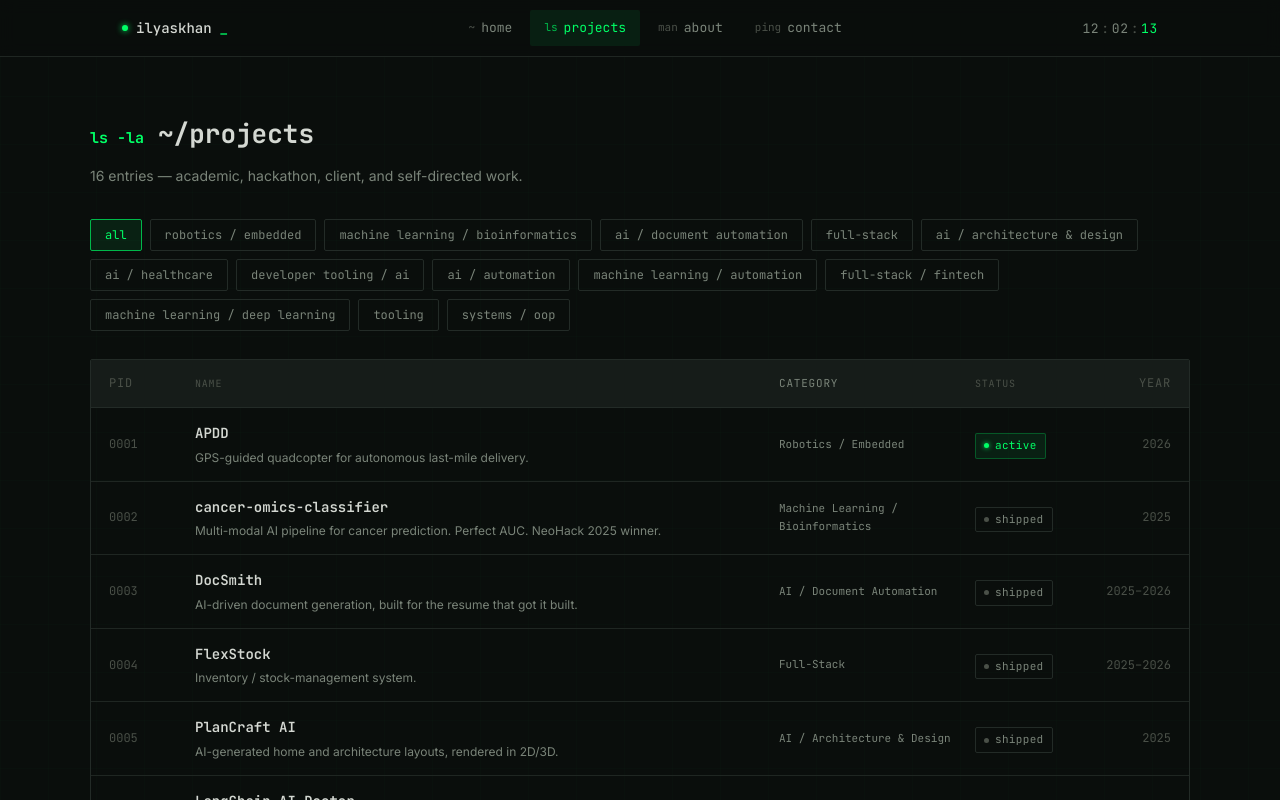
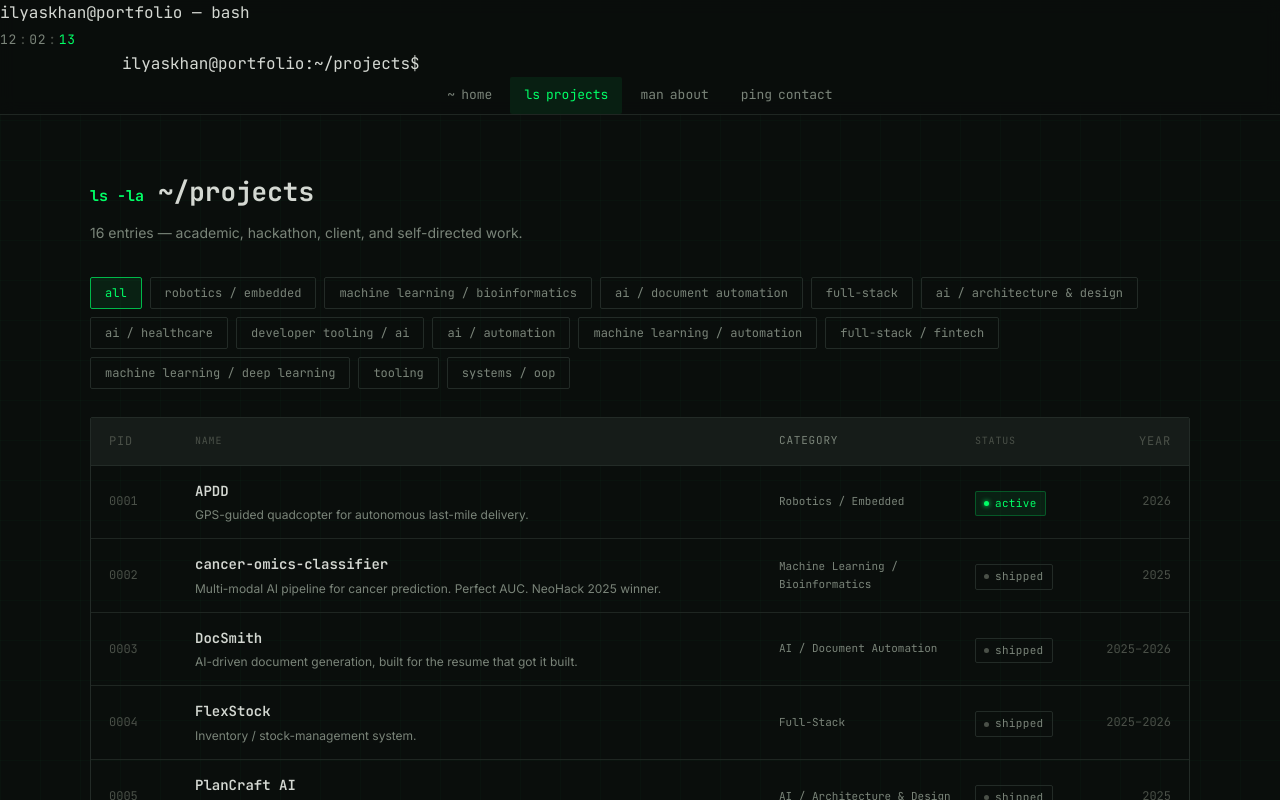
Before and after one commit to ilyaskhan12Q/portfolio, a React (Vite) app: page /portfolio/projects in a window 1280 px wide. Shown: the top 800 px of the page. Built offline with nearby package versions, Linux system fonts and the light colour scheme.

Commit message:
revert 3d binary clock and restore terminal boot sequence

```diff
--- a/package.json
+++ b/package.json
@@ -12,12 +12,9 @@
     "deploy": "gh-pages -d dist"
   },
   "dependencies": {
-    "@react-three/drei": "^10.7.7",
-    "@react-three/fiber": "^9.6.1",
     "react": "^19.2.6",
     "react-dom": "^19.2.6",
-    "react-router-dom": "^7.18.0",
-    "three": "^0.184.0"
+    "react-router-dom": "^7.18.0"
   },
   "devDependencies": {
     "@eslint/js": "^10.0.1",
--- a/src/components/Hero3DScene.jsx
+++ /dev/null
@@ -1,176 +0,0 @@
-import { useState, useEffect, useRef } from 'react';
-import { Canvas, useFrame } from '@react-three/fiber';
-import { Text } from '@react-three/drei';
-import * as THREE from 'three';
-
-// Helper to convert number to binary digits array
-function toBinaryDigits(num, bits) {
-  return num.toString(2).padStart(bits, '0').split('');
-}
-
-function Column3D({ x, yPositions, bits, value, label }) {
-  const digits = toBinaryDigits(value, bits);
-
-  return (
-    <group position={[x, 0, 0]}>
-      {/* Label at the bottom */}
-      <Text
-        position={[0, -2.6, 0.1]}
-        fontSize={0.3}
-        color="#7a8479" // var(--text-dim)
-        anchorX="center"
-        anchorY="middle"
-        font="https://cdn.jsdelivr.net/npm/@fontsource/jetbrains-mono@5.0.20/files/jetbrains-mono-latin-400-normal.woff" // Fallback JetBrains Mono font
-      >
-        {label}
-      </Text>
-
-      {/* Grid line indicator down the column */}
-      <mesh position={[0, 0, -0.05]}>
-        <planeGeometry args={[0.02, 4.4]} />
-        <meshBasicMaterial color="#1f2622" transparent opacity={0.5} />
-      </mesh>
-
-      {yPositions.map((y, i) => {
-        const isOn = digits[i] === '1';
-        return (
-          <group key={i} position={[0, y, 0]}>
-            {/* Outer ring / socket */}
-            <mesh rotation={[Math.PI / 2, 0, 0]}>
-              <ringGeometry args={[0.26, 0.3, 32]} />
-              <meshBasicMaterial color="#232b27" side={THREE.DoubleSide} />
-            </mesh>
-
-            {/* Glowing sphere */}
-            <mesh>
-              <sphereGeometry args={[0.22, 16, 16]} />
-              <meshStandardMaterial
-                color={isOn ? '#00ff66' : '#0e1411'}
-                emissive={isOn ? '#00ff66' : '#000000'}
-                emissiveIntensity={isOn ? 3.0 : 0}
-                roughness={isOn ? 0.1 : 0.8}
-                metalness={isOn ? 0.1 : 0.6}
-              />
-            </mesh>
-          </group>
-        );
-      })}
-    </group>
-  );
-}
-
-function SceneContent({ scrollRef }) {
-  const [time, setTime] = useState(new Date());
-  const lightRef = useRef();
-
-  useEffect(() => {
-    const id = setInterval(() => setTime(new Date()), 1000);
-    return () => clearInterval(id);
-  }, []);
-
-  const h = time.getHours();
-  const m = time.getMinutes();
-  const s = time.getSeconds();
-
-  const hY = [1.6, 0.8, 0.0, -0.8, -1.6];
-  const mY = [2.0, 1.2, 0.4, -0.4, -1.2, -2.0];
-  const sY = [2.0, 1.2, 0.4, -0.4, -1.2, -2.0];
-
-  // Smoothly update camera position based on scroll ref in the render loop
-  useFrame((state) => {
-    const maxScroll = 800;
-    const scrollOffset = Math.min(scrollRef.current / maxScroll, 1.0);
-
-    // Subtle pull back, raise Y slightly, and tilt camera
-    const targetX = -scrollOffset * 1.5;
-    const targetY = 0.3 + scrollOffset * 1.2;
-    const targetZ = 6.2 + scrollOffset * 3.8;
-
-    const targetRotX = -0.05 + scrollOffset * 0.12;
-    const targetRotY = -scrollOffset * 0.25;
-    const targetRotZ = scrollOffset * 0.06;
-
-    // Smooth interpolation (lerp)
-    state.camera.position.x = THREE.MathUtils.lerp(state.camera.position.x, targetX, 0.08);
-    state.camera.position.y = THREE.MathUtils.lerp(state.camera.position.y, targetY, 0.08);
-    state.camera.position.z = THREE.MathUtils.lerp(state.camera.position.z, targetZ, 0.08);
-
-    state.camera.rotation.x = THREE.MathUtils.lerp(state.camera.rotation.x, targetRotX, 0.08);
-    state.camera.rotation.y = THREE.MathUtils.lerp(state.camera.rotation.y, targetRotY, 0.08);
-    state.camera.rotation.z = THREE.MathUtils.lerp(state.camera.rotation.z, targetRotZ, 0.08);
-
-    // Dynamic light breathing effect
-    if (lightRef.current) {
-      lightRef.current.intensity = 3.0 + Math.sin(state.clock.elapsedTime * 2.5) * 0.6;
-    }
-  });
-
-  return (
-    <>
-      <ambientLight intensity={0.12} color="#d4d8d2" />
-
-      {/* Central volumetric light representing clock illumination */}
-      <pointLight
-        ref={lightRef}
-        position={[0, 0, 1.2]}
-        intensity={3.5}
-        distance={12}
-        color="#00ff66"
-        decay={2.0}
-      />
-
-      <group position={[0, 0.2, 0]}>
-        {/* Backplate / Instrument housing */}
-        <mesh position={[0, 0, -0.22]}>
-          <boxGeometry args={[5.2, 5.0, 0.08]} />
-          <meshStandardMaterial color="#0b0e0c" roughness={0.95} metalness={0.1} />
-        </mesh>
-
-        {/* Cyber wireframe overlay on the panel */}
-        <mesh position={[0, 0, -0.21]}>
-          <boxGeometry args={[5.22, 5.02, 0.09]} />
-          <meshStandardMaterial color="#1f2622" wireframe />
-        </mesh>
-
-        {/* 3D Columns */}
-        <Column3D x={-1.6} yPositions={hY} bits={5} value={h} label="HH" />
-        <Column3D x={0.0} yPositions={mY} bits={6} value={m} label="MM" />
-        <Column3D x={1.6} yPositions={sY} bits={6} value={s} label="SS" />
-      </group>
-
-      {/* Grid Floor */}
-      <gridHelper
-        args={[40, 40, '#232b27', '#1c221e']}
-        position={[0, -2.8, 0]}
-        rotation={[0, 0, 0]}
-      />
-    </>
-  );
-}
-
-export default function Hero3DScene() {
-  const scrollRef = useRef(0);
-
-  useEffect(() => {
-    const handleScroll = () => {
-      scrollRef.current = window.scrollY;
-    };
-    window.addEventListener('scroll', handleScroll, { passive: true });
-    return () => window.removeEventListener('scroll', handleScroll);
-  }, []);
-
-  return (
-    <div style={{ width: '100%', height: '100%' }}>
-      <Canvas
-        camera={{ position: [0, 0.3, 6.2], fov: 45 }}
-        gl={{ antialias: true, alpha: false }}
-        onCreated={({ gl, scene }) => {
-          gl.setClearColor(new THREE.Color('#0a0e0c'));
-          scene.fog = new THREE.FogExp2('#0a0e0c', 0.07);
-        }}
-      >
-        <SceneContent scrollRef={scrollRef} />
-      </Canvas>
-    </div>
-  );
-}
--- a/src/components/Nav.jsx
+++ b/src/components/Nav.jsx
@@ -1,47 +1,83 @@
-import { NavLink } from 'react-router-dom';
+import { NavLink, useLocation } from 'react-router-dom';
 import BinaryClock from './BinaryClock';
 import './Nav.css';
 
 const links = [
-  { to: '/', label: 'home', id: '~' },
-  { to: '/projects', label: 'projects', id: 'ls' },
-  { to: '/about', label: 'about', id: 'man' },
-  { to: '/contact', label: 'contact', id: 'ping' },
+  { to: '/',         label: 'home',     cmd: '~'    },
+  { to: '/projects', label: 'projects', cmd: 'ls'   },
+  { to: '/about',    label: 'about',    cmd: 'man'  },
+  { to: '/contact',  label: 'contact',  cmd: 'ping' },
 ];
 
+/** Maps route → shell path shown in the titlebar prompt */
+function toShellPath(pathname) {
+  if (pathname === '/')          return '~';
+  if (pathname === '/projects')  return '~/projects';
+  if (pathname.startsWith('/projects/')) return `~/projects/${pathname.split('/projects/')[1]}`;
+  if (pathname === '/about')     return '~/about';
+  if (pathname === '/contact')   return '~/contact';
+  return pathname;
+}
+
 export default function Nav() {
+  const location = useLocation();
+  const shellPath = toShellPath(location.pathname);
+
   return (
     <header className="nav">
-      <div className="container nav-inner">
-        <NavLink to="/" className="nav-brand mono">
-          <span className="nav-dot" aria-hidden="true" />
-          ilyaskhan<span className="nav-cursor">_</span>
-        </NavLink>
+      {/* ── Titlebar row ── */}
+      <div className="nav-titlebar">
+        <div className="nav-wb-dots" aria-hidden="true">
+          <span className="nav-wb-dot nav-wb-dot--red"   />
+          <span className="nav-wb-dot nav-wb-dot--amber" />
+          <span className="nav-wb-dot nav-wb-dot--green" />
+        </div>
+
+        <span className="nav-title-text mono">
+          ilyaskhan@portfolio — bash
+        </span>
+
+        <div className="nav-clock-wrap">
+          <BinaryClock compact />
+        </div>
+      </div>
+
+      {/* ── Prompt path row ── */}
+      <div className="nav-prompt-row">
+        <div className="container nav-prompt-inner">
+          <span className="nav-prompt mono">
+            <span className="nav-prompt-user">ilyaskhan</span>
+            <span className="nav-prompt-at">@</span>
+            <span className="nav-prompt-host">portfolio</span>
+            <span className="nav-prompt-colon">:</span>
+            <span className="nav-prompt-path">{shellPath}</span>
+            <span className="nav-prompt-dollar">$</span>
+          </span>
 
           <nav className="nav-links mono" aria-label="Primary">
             {links.map((l) => (
               <NavLink
                 key={l.to}
                 to={l.to}
-              className={({ isActive }) => `nav-link ${isActive ? 'active' : ''}`}
+                end={l.to === '/'}
+                className={({ isActive }) => `nav-link${isActive ? ' active' : ''}`}
               >
-              <span className="nav-link-id">{l.id}</span>
+                <span className="nav-link-cmd">{l.cmd}</span>
                 {l.label}
               </NavLink>
             ))}
           </nav>
-
-        <div className="nav-clock">
-          <BinaryClock compact />
         </div>
       </div>
 
-      <nav className="nav-mobile mono" aria-label="Primary mobile">
+      {/* ── Mobile bottom nav ── */}
+      <nav className="nav-mobile mono" aria-label="Mobile nav">
         {links.map((l) => (
           <NavLink
             key={l.to}
             to={l.to}
-            className={({ isActive }) => `nav-mobile-link ${isActive ? 'active' : ''}`}
+            end={l.to === '/'}
+            className={({ isActive }) => `nav-mobile-link${isActive ? ' active' : ''}`}
           >
             {l.label}
           </NavLink>
--- a/src/index.css
+++ b/src/index.css
@@ -1,8 +1,7 @@
 /* ============================================
    DESIGN TOKENS
    Terminal / instrument-panel aesthetic.
-   Phosphor green on near-black. Monospace carries
-   the personality; Inter handles long-form body text.
+   Phosphor green on near-black.
    ============================================ */
 :root {
   --bg: #0a0e0c;
@@ -30,6 +29,11 @@
 
   --radius: 2px;
   --container: 1100px;
+
+  /* Phosphor glow levels */
+  --glow-sm: 0 0 8px rgba(0, 255, 102, 0.45);
+  --glow-md: 0 0 14px rgba(0, 255, 102, 0.35), 0 0 4px rgba(0, 255, 102, 0.6);
+  --glow-lg: 0 0 24px rgba(0, 255, 102, 0.3), 0 0 8px rgba(0, 255, 102, 0.5), 0 0 2px rgba(0, 255, 102, 0.8);
 }
 
 * {
@@ -40,6 +44,8 @@
 
 html {
   scroll-behavior: smooth;
+  -webkit-font-smoothing: antialiased;
+  -moz-osx-font-smoothing: grayscale;
 }
 
 body {
@@ -48,11 +54,11 @@ body {
   font-family: var(--font-body);
   font-size: 16px;
   line-height: 1.6;
-  -webkit-font-smoothing: antialiased;
+  /* CRT phosphor grid */
   background-image:
-    linear-gradient(rgba(0, 255, 102, 0.012) 1px, transparent 1px),
-    linear-gradient(90deg, rgba(0, 255, 102, 0.012) 1px, transparent 1px);
-  background-size: 48px 48px;
+    linear-gradient(rgba(0, 255, 102, 0.018) 1px, transparent 1px),
+    linear-gradient(90deg, rgba(0, 255, 102, 0.018) 1px, transparent 1px);
+  background-size: 40px 40px;
 }
 
 a {
@@ -82,6 +88,12 @@ code, .mono {
   font-family: var(--font-mono);
 }
 
+/* Tabular numbers for all numeric mono content */
+.mono,
+.stat-value {
+  font-variant-numeric: tabular-nums;
+}
+
 .container {
   max-width: var(--container);
   margin: 0 auto;
@@ -92,10 +104,19 @@ code, .mono {
   .container { padding: 0 20px; }
 }
 
-::-webkit-scrollbar { width: 10px; height: 10px; }
+/* ===== PHOSPHOR GLOW UTILITIES ===== */
+.glow { text-shadow: var(--glow-sm); }
+.glow-strong { text-shadow: var(--glow-md); }
+
+/* ===== SCROLLBAR ===== */
+::-webkit-scrollbar { width: 6px; height: 6px; }
 ::-webkit-scrollbar-track { background: var(--bg); }
-::-webkit-scrollbar-thumb { background: var(--surface-border); border-radius: 0; }
-::-webkit-scrollbar-thumb:hover { background: var(--text-faint); }
+::-webkit-scrollbar-thumb {
+  background: var(--surface-border);
+  border-radius: 0;
+  transition: background-color 150ms ease-out;
+}
+::-webkit-scrollbar-thumb:hover { background: var(--accent-dim); }
 
 @media (prefers-reduced-motion: reduce) {
   *, *::before, *::after {
```
Also changed, not shown: src/pages/Home.css (+0 -12 lines), src/pages/Home.jsx (+4 -38 lines), 1 other file (tests, documents, lock files or other folders). Lines whose indentation alone changed are shown as unchanged.
